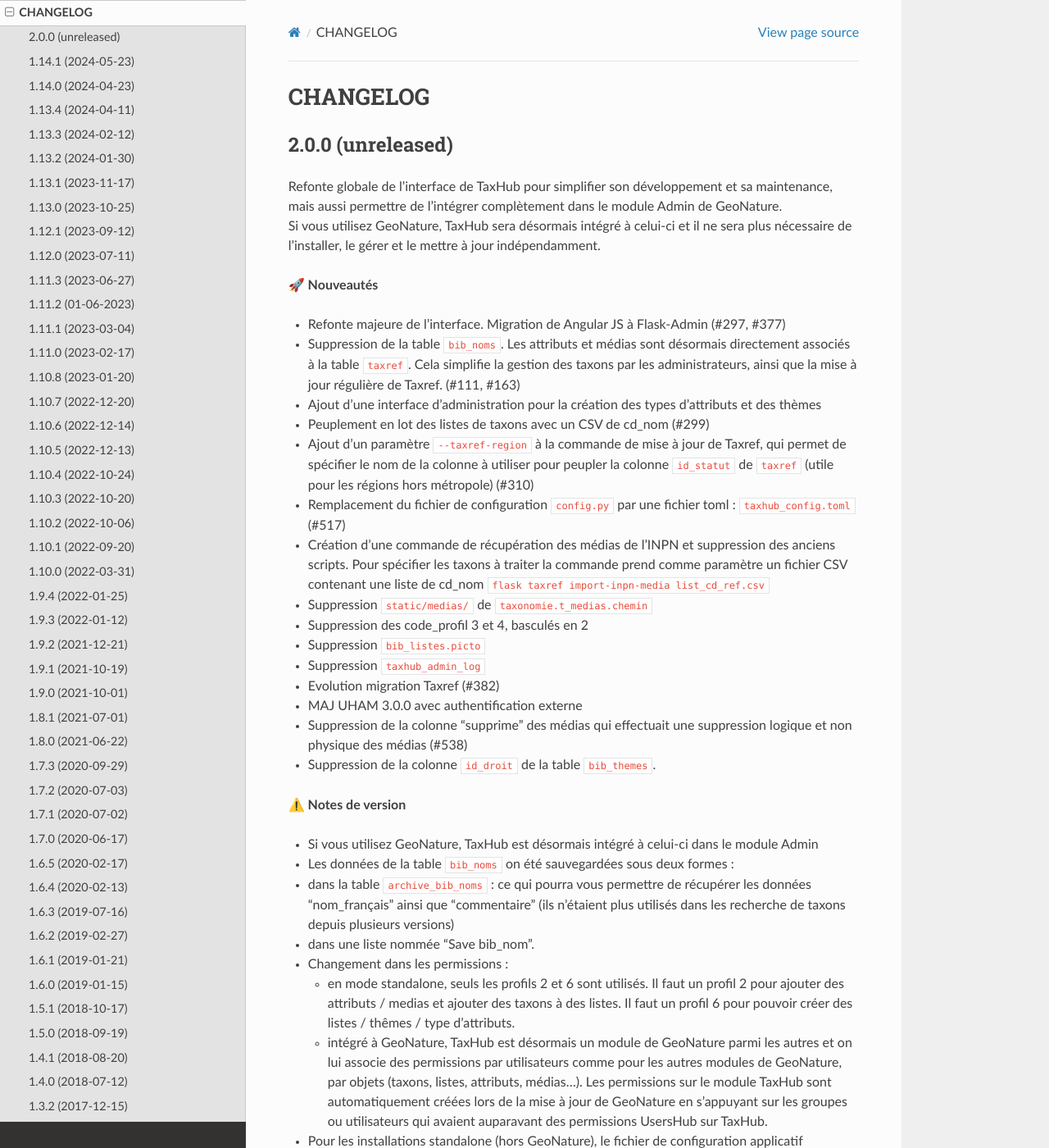
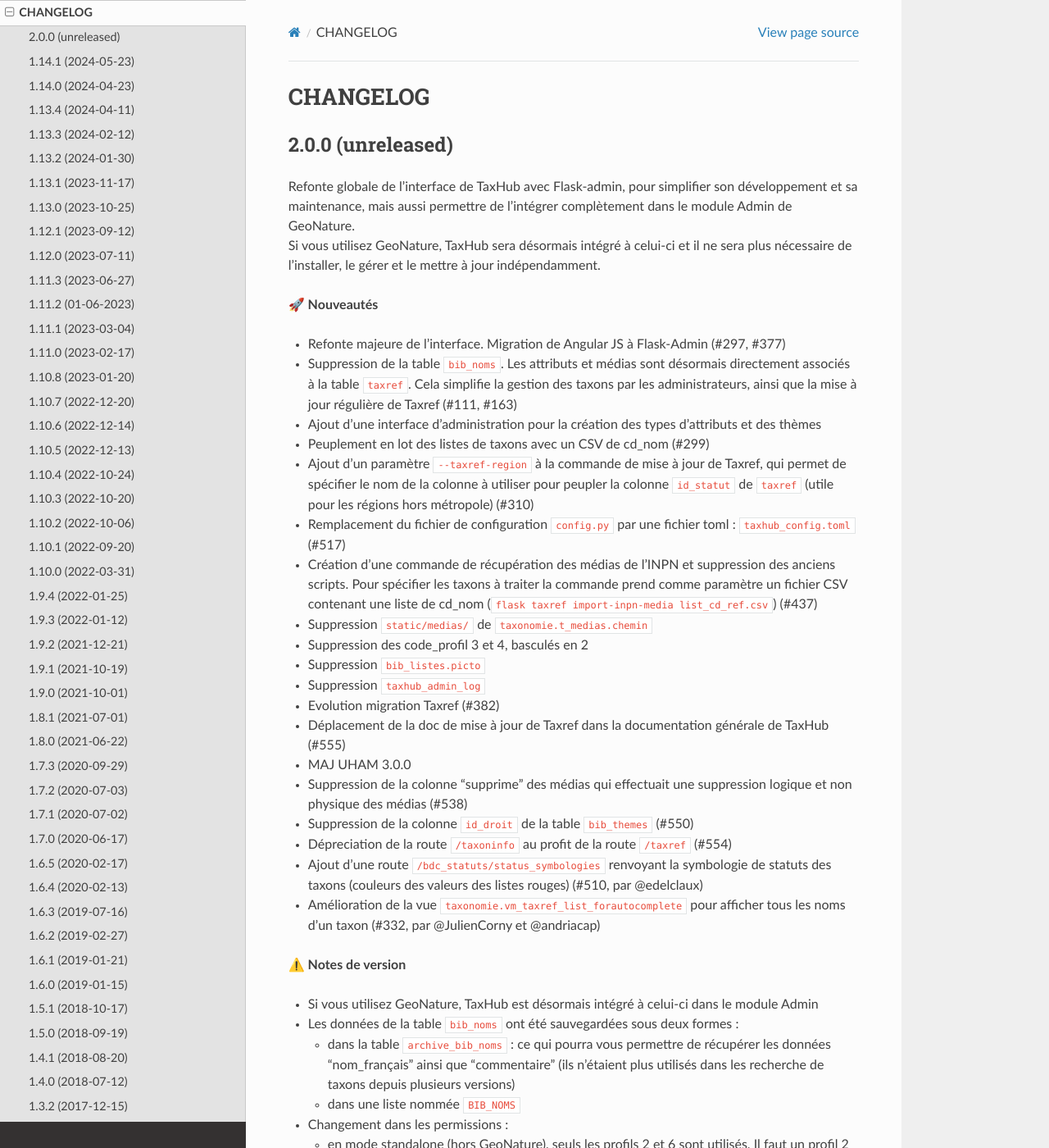
Before and after one commit to PnX-SI/TaxHub, a Sphinx documentation site: the page built from docs/changelog.md, in a window 1280 px wide and 1400 px high. Shown: the whole window at 82% size. Built offline with Sphinx 7.4.7 and the Read the Docs theme 3.1.0, drawn with Linux system fonts in a browser that asks for light colours; some of the changed text lies outside the part shown.

Commit message:
Changelog 2.0.0 - Complements (#569)

```diff
--- a/docs/changelog.md
+++ b/docs/changelog.md
@@ -3,44 +3,46 @@
 2.0.0 (unreleased)
 ------------------
 
-Refonte globale de l'interface de TaxHub pour simplifier son développement et sa maintenance, mais aussi permettre de l'intégrer complètement dans le module Admin de GeoNature.
+Refonte globale de l'interface de TaxHub avec Flask-admin, pour simplifier son développement et sa maintenance, mais aussi permettre de l'intégrer complètement dans le module Admin de GeoNature.
 Si vous utilisez GeoNature, TaxHub sera désormais intégré à celui-ci et il ne sera plus nécessaire de l'installer, le gérer et le mettre à jour indépendamment.
 
 **🚀 Nouveautés**
 
 - Refonte majeure de l'interface. Migration de Angular JS à Flask-Admin (#297, #377)
-- Suppression de la table `bib_noms`. Les attributs et médias sont désormais directement associés à la table `taxref`. Cela simplifie la gestion des taxons par les administrateurs, ainsi que la mise à jour régulière de Taxref. (#111, #163)
+- Suppression de la table `bib_noms`. Les attributs et médias sont désormais directement associés à la table `taxref`. Cela simplifie la gestion des taxons par les administrateurs, ainsi que la mise à jour régulière de Taxref (#111, #163)
 - Ajout d'une interface d'administration pour la création des types d'attributs et des thèmes
 - Peuplement en lot des listes de taxons avec un CSV de cd_nom (#299)
 - Ajout d'un paramètre `--taxref-region` à la commande de mise à jour de Taxref, qui permet de spécifier le nom de la colonne à utiliser pour peupler la colonne `id_statut` de `taxref` (utile pour les régions hors métropole) (#310)
 - Remplacement du fichier de configuration `config.py` par une fichier toml : `taxhub_config.toml` (#517)
-- Création d'une commande de récupération des médias de l'INPN et suppression des anciens scripts. Pour spécifier les taxons à traiter la commande prend comme paramètre un fichier CSV contenant une liste de cd_nom
-    `flask taxref import-inpn-media list_cd_ref.csv`
+- Création d'une commande de récupération des médias de l'INPN et suppression des anciens scripts. Pour spécifier les taxons à traiter la commande prend comme paramètre un fichier CSV contenant une liste de cd_nom (`flask taxref import-inpn-media list_cd_ref.csv`) (#437)
 - Suppression `static/medias/` de `taxonomie.t_medias.chemin`
 - Suppression des code_profil 3 et 4, basculés en 2
 - Suppression `bib_listes.picto`
 - Suppression `taxhub_admin_log`
 - Evolution migration Taxref (#382)
-- MAJ UHAM 3.0.0 avec authentification externe
+- Déplacement de la doc de mise à jour de Taxref dans la documentation générale de TaxHub (#555)
+- MAJ UHAM 3.0.0
 - Suppression de la colonne "supprime" des médias qui effectuait une suppression logique et non physique des médias (#538)
-- Suppression de la colonne `id_droit` de la table `bib_themes`.
-
+- Suppression de la colonne `id_droit` de la table `bib_themes` (#550)
+- Dépreciation de la route `/taxoninfo` au profit de la route `/taxref` (#554)
+- Ajout d'une route `/bdc_statuts/status_symbologies` renvoyant la symbologie de statuts des taxons (couleurs des valeurs des listes rouges) (#510, par @edelclaux)
+- Amélioration de la vue `taxonomie.vm_taxref_list_forautocomplete` pour afficher tous les noms d'un taxon (#332, par @JulienCorny et @andriacap)
 
 **⚠️ Notes de version**
 
 - Si vous utilisez GeoNature, TaxHub est désormais intégré à celui-ci dans le module Admin
-- Les données de la table `bib_noms` on été sauvegardées sous deux formes :
- - dans la table `archive_bib_noms` : ce qui pourra vous permettre de récupérer les données "nom_français" ainsi que "commentaire" (ils n'étaient plus utilisés dans les recherche de taxons depuis plusieurs versions)
- - dans une liste nommée "Save bib_nom".
+- Les données de la table `bib_noms` ont été sauvegardées sous deux formes :
+  - dans la table `archive_bib_noms` : ce qui pourra vous permettre de récupérer les données "nom_français" ainsi que "commentaire" (ils n'étaient plus utilisés dans les recherche de taxons depuis plusieurs versions)
+  - dans une liste nommée `BIB_NOMS`
 - Changement dans les permissions :
-  - en mode standalone, seuls les profils 2 et 6 sont utilisés. Il faut un profil 2 pour ajouter des attributs / medias et ajouter des taxons à des listes. Il faut un profil 6 pour pouvoir créer des listes / thêmes / type d'attributs.
+  - en mode standalone (hors GeoNature), seuls les profils 2 et 6 sont utilisés. Il faut un profil 2 pour ajouter des attributs ou médias et ajouter des taxons à des listes. Il faut un profil 6 pour pouvoir créer des listes / thêmes / type d'attributs.
   - intégré à GeoNature, TaxHub est désormais un module de GeoNature parmi les autres et on lui associe des permissions par utilisateurs comme pour les autres modules de GeoNature, par objets (taxons, listes, attributs, médias...). Les permissions sur le module TaxHub sont automatiquement créées lors de la mise à jour de GeoNature en s'appuyant sur les groupes ou utilisateurs qui avaient auparavant des permissions UsersHub sur TaxHub.
 - Pour les installations standalone (hors GeoNature), le fichier de configuration applicatif `apptax/config.py` est remplacé par le fichier `config/taxhub_config.toml`. Créer un fichier `config/taxhub_config.toml` puis ajoutez-y les paramètres suivants :
     - `SQLALCHEMY_DATABASE_URI`
     - `APPLICATION_ROOT`
     - `SECRET_KEY`
     - `PASS_METHOD` (si vous l'aviez renseigné)
-- Ajout du paramètre `API_PREFIX` si on souhaite rajouter in préfixe devant les routes de l'API TaxHub (ne pas renseigner si vous utilisez TaxHub avec GeoNature)
+- Ajout du paramètre `API_PREFIX` si on souhaite rajouter un préfixe devant les routes de l'API TaxHub (ne pas renseigner si vous utilisez TaxHub avec GeoNature)
 - L'image Docker de TaxHub n'est plus générée automatiquement en raison de son intégration à GeoNature (#519)
 - Suppression du code spécifique Amazon S3. Pour utiliser des services S3 de stockage des médias, il est toujours possible de monter un volume pour y déposer directement les médias.
 - Les branches `taxhub` et `taxhub-admin` ont été renommées en `taxhub-standalone` et `taxhub-standalone-sample`.
```
